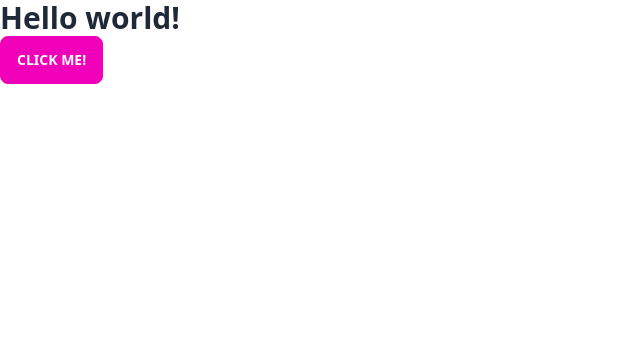
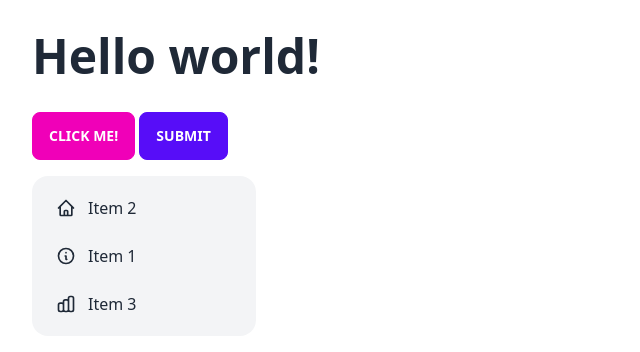
Before and after one commit to KibiLab/KibiWeb, a SvelteKit app: page / in a window 1280 px wide. Shown: the top 352 px of the page, without its empty margins (0-640 px from the left). Built offline with nearby package versions, Linux system fonts and the light colour scheme.

Commit message:
Try to show menu

```diff
--- a/src/routes/+page.svelte
+++ b/src/routes/+page.svelte
@@ -1,4 +1,27 @@
-<h1 class="text-3xl font-bold">
+<h1 class="text-5xl py-8 px-8 font-bold">
   Hello world!
 </h1>
-<button class="btn btn-secondary">Click Me!</button>
+<button class="btn btn-secondary ml-8">Click Me!</button>
+<button class="btn btn-primary">Submit</button>
+<div class="py-4 pl-8">
+  <ul class="menu bg-gray-100 w-56 p-2 rounded-box">
+    <li>
+      <a>
+        <svg xmlns="http://www.w3.org/2000/svg" class="h-5 w-5" fill="none" viewBox="0 0 24 24" stroke="currentColor"><path stroke-linecap="round" stroke-linejoin="round" stroke-width="2" d="M3 12l2-2m0 0l7-7 7 7M5 10v10a1 1 0 001 1h3m10-11l2 2m-2-2v10a1 1 0 01-1 1h-3m-6 0a1 1 0 001-1v-4a1 1 0 011-1h2a1 1 0 011 1v4a1 1 0 001 1m-6 0h6" /></svg>
+      Item 2
+      </a>
+    </li>
+    <li>
+      <a>
+        <svg xmlns="http://www.w3.org/2000/svg" class="h-5 w-5" fill="none" viewBox="0 0 24 24" stroke="currentColor"><path stroke-linecap="round" stroke-linejoin="round" stroke-width="2" d="M13 16h-1v-4h-1m1-4h.01M21 12a9 9 0 11-18 0 9 9 0 0118 0z" /></svg>
+        Item 1
+      </a>
+    </li>
+    <li>
+      <a>
+        <svg xmlns="http://www.w3.org/2000/svg" class="h-5 w-5" fill="none" viewBox="0 0 24 24" stroke="currentColor"><path stroke-linecap="round" stroke-linejoin="round" stroke-width="2" d="M9 19v-6a2 2 0 00-2-2H5a2 2 0 00-2 2v6a2 2 0 002 2h2a2 2 0 002-2zm0 0V9a2 2 0 012-2h2a2 2 0 012 2v10m-6 0a2 2 0 002 2h2a2 2 0 002-2m0 0V5a2 2 0 012-2h2a2 2 0 012 2v14a2 2 0 01-2 2h-2a2 2 0 01-2-2z" /></svg>
+        Item 3
+      </a>
+    </li>
+  </ul>
+</div>
```
